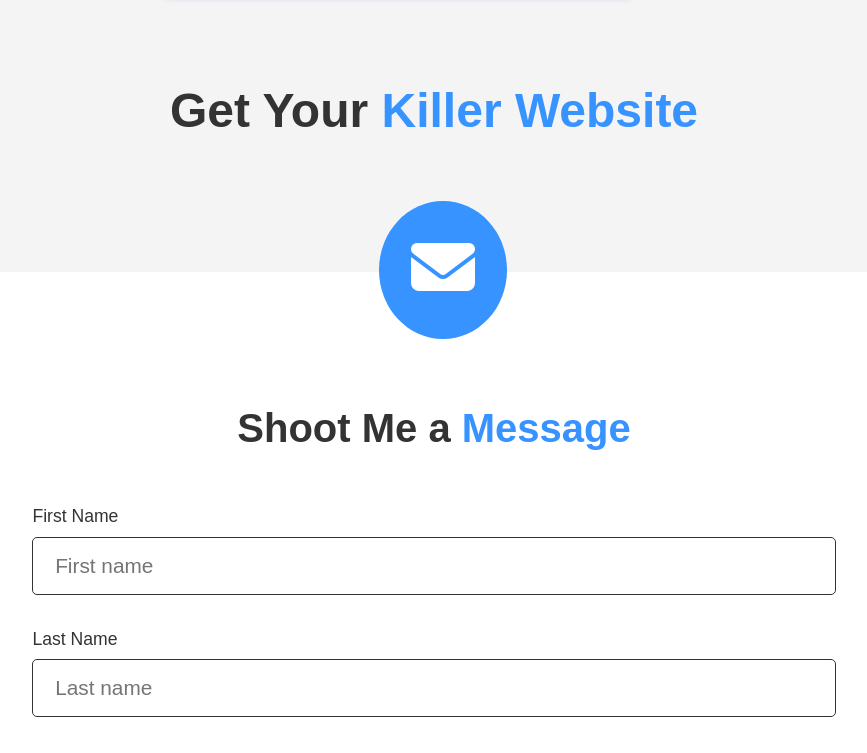
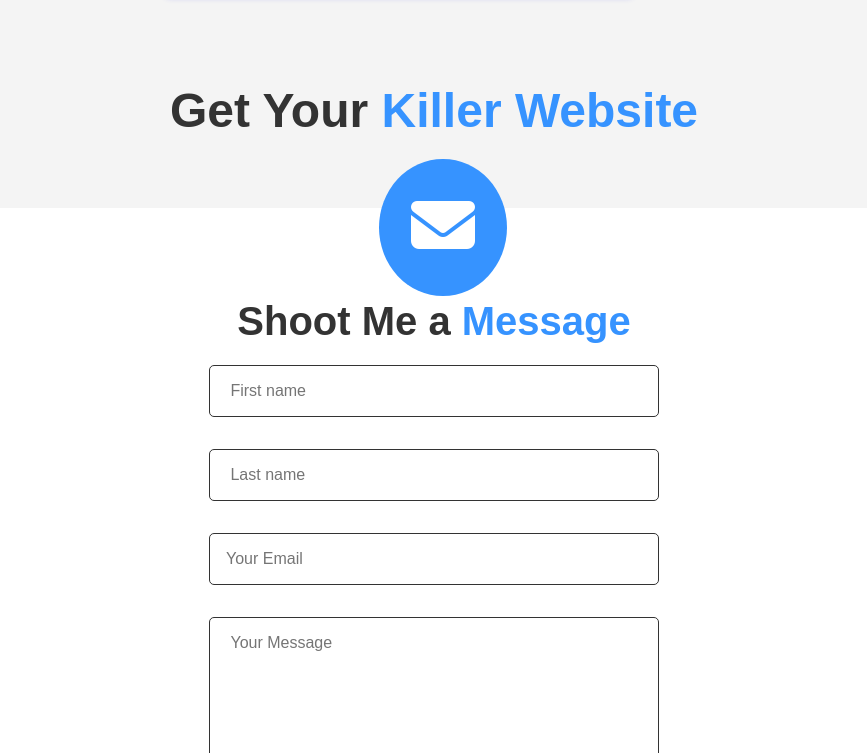
Before and after one commit to paccy-ops/my-portfolio, a plain HTML site: page index.html in a window 1280 px wide. Shown: the part 2047-2800 px from the top of the page, without its empty margins (206-1073 px from the left). Drawn offline with nearby package versions, Linux system fonts and the light colour scheme.

Commit message:
commit changes

```diff
--- a/CSS/style.css
+++ b/CSS/style.css
@@ -255,43 +255,43 @@ body {
 }
 /* section:contact */
 #contact {
-  padding: #fff;
+  padding: 0 80px;
 }
 #contact h2 {
   text-align: center;
   font-size: 3rem;
-  margin-bottom: 8rem;
+  margin-bottom: 4rem;
 }
 
 #contact h3 {
   text-align: center;
   font-size: 2.5rem;
-  margin: 3rem 0;
+  margin: 1rem 0;
   margin-top: 5rem;
 }
 
 #contact .form-box {
   background: #fff;
-  padding: 3rem;
   box-shadow: 2px 2px 5px d1d1d1;
+  padding: 5px 100px;
   border-radius: 10px;
 }
 #contact .form-group {
   margin-bottom: 2rem;
 }
-#contact .form-group label {
+/* #contact .form-group label {
   display: block;
   margin-bottom: 0.5rem;
   width: 80%;
   margin-left: 10%;
   font-size: 1.1rem;
-}
+} */
 
 #contact .form-group input,
 #contact .form-group textarea {
-  width: 80%;
-  margin-left: 10%;
-  font-size: 1.3rem;
+  width: 50%;
+  margin-left: 25%;
+  font-size: 1rem;
   padding: 1rem;
   border: 0.5px solid #333;
   border-radius: 5px;
@@ -302,8 +302,8 @@ body {
 }
 
 #contact .contact-btn {
-  width: 80%;
-  margin-left: 10%;
+  width: 50%;
+  margin-left: 25%;
   display: inline-block;
   padding: 1rem 3rem;
   border: none;
--- a/index.html
+++ b/index.html
@@ -21,7 +21,7 @@
                       <li><a href="#home">Home</a></li>
                       <li><a href="#about">About</a></li>
                       <li><a href="#services">Services</a></li>
-                      <li><a href="#testimonials">Testimonials</a></li>
+                      <!-- <li><a href="#testimonials">Testimonials</a></li> -->
                       <li><a href="#contact">Contact</a></li>
                       <li><a href="https://www.facebook.com/paccyt"><i class="fab fa-facebook-f"></i></a></li>
                   </ul>
@@ -119,19 +119,19 @@
                        <h3>Shoot Me a <span class="text-primary">Message</span></h3>
                        <form>
                            <div class="form-group">
-                               <label for="first-name">First Name</label>
+                               <!-- <label for="first-name">First Name</label> -->
                                <input type="text" placeholder=" First name">
                            </div>
                            <div class="form-group">
-                               <label for="last-name">Last Name</label>
+                               <!-- <label for="last-name">Last Name</label> -->
                                <input type="text" placeholder=" Last name">
                            </div>
                            <div class="form-group">
-                               <label for="email">Email</label>
+                               <!-- <label for="email">Email</label> -->
                                <input type="text" placeholder="Your Email">
                            </div>
                            <div class="form-group">
-                               <label for="message">Message</label>
+                               <!-- <label for="message">Message</label> -->
                                <textarea rows="7" placeholder=" Your Message"></textarea>
                            </div>
                            <input type="submit" value="send message" class="contact-btn">
```
